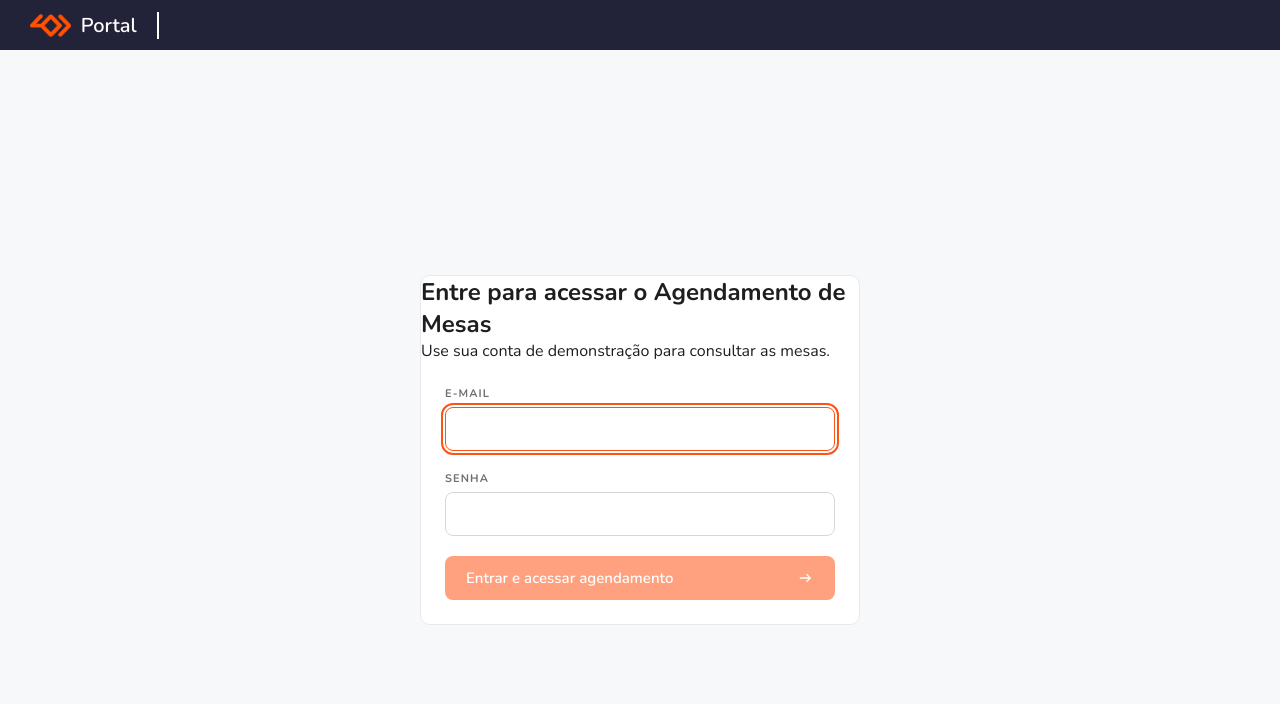
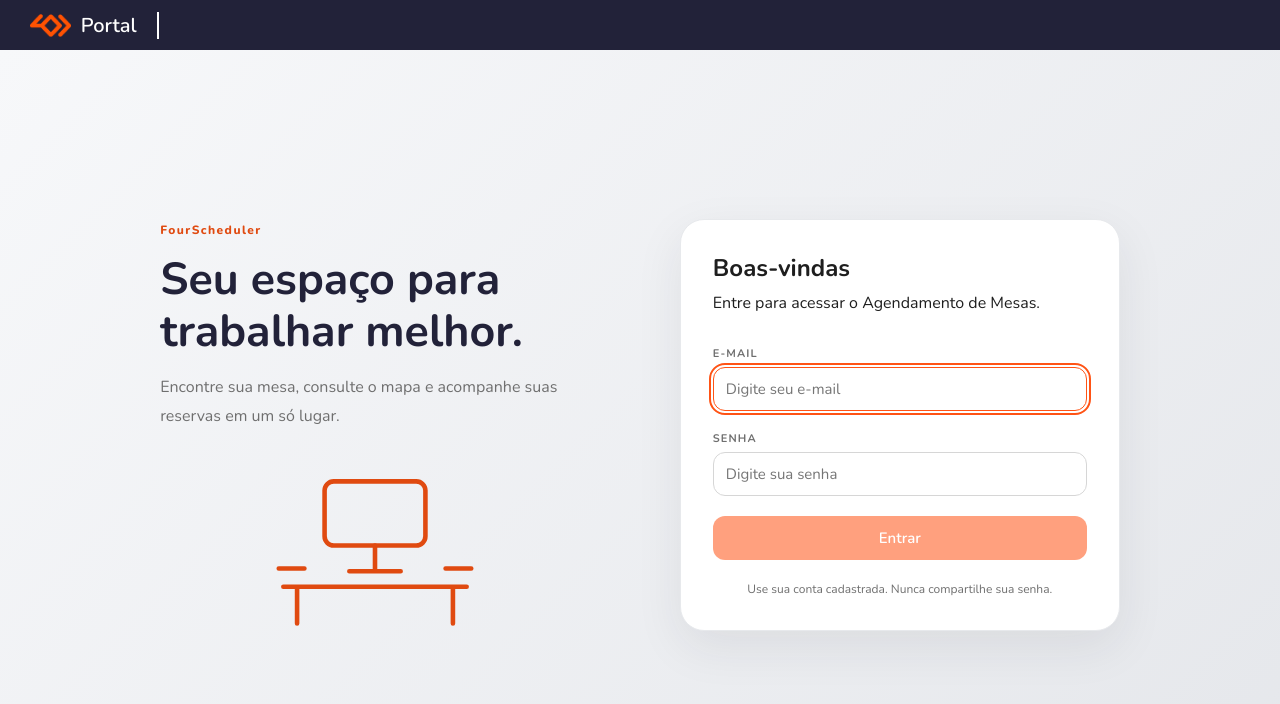
Before and after one commit to FourScheduler/agendamento-mesas, an Angular app in the folder frontend/: page /login in a window 1280 px wide. Shown: the top 704 px of the page. Built offline with nearby package versions, Linux system fonts and the light colour scheme.

Commit message:
style: melhora layout da tela de login

```diff
--- a/frontend/src/app/features/auth/login-page.css
+++ b/frontend/src/app/features/auth/login-page.css
@@ -1,24 +1,83 @@
 :host {
-  display: block;
-  min-height: 100vh;
+  display: flex;
+  min-height: 100%;
   background: var(--page-bg);
 }
 .login-page {
   display: flex;
   align-items: center;
   justify-content: center;
-  min-height: 100vh;
-  padding: 2rem 1rem;
+  flex: 1;
+  min-width: 0;
+  gap: clamp(2rem, 7vw, 7rem);
+  padding: 3rem 1.5rem;
+  background: linear-gradient(135deg, #f7f8fa, #e5e7eb);
+}
+.apresentacao {
+  width: min(100%, 430px);
+  color: var(--navy);
+}
+.marca {
+  color: var(--orange-dark);
+  font-size: 0.75rem;
+  font-weight: 800;
+  letter-spacing: 0.12em;
+}
+.apresentacao h1 {
+  margin: 1rem 0;
+  font-size: clamp(2rem, 3.5vw, 3rem);
+  line-height: 1.15;
+}
+.apresentacao > p:not(.marca) {
+  color: var(--muted);
+  line-height: 1.8;
+}
+.ilustracao {
+  display: block;
+  width: 220px;
+  max-width: 100%;
+  margin: 2rem auto 0;
+  color: var(--orange-dark);
 }
 .login {
   width: min(100%, 440px);
+  flex-shrink: 0;
+  border-radius: 24px;
+  overflow: hidden;
+  box-shadow: 0 16px 48px rgb(34 34 57 / 8%);
+}
+.login .cartao__cabecalho {
+  padding: 2rem 2rem 0;
+  border: 0;
+}
+.login h2 {
+  margin: 0 0 0.5rem;
+}
+.login .campo__entrada,
+.entrar {
+  border-radius: 12px;
 }
 form {
   display: grid;
   gap: 1.25rem;
-  padding: 1.5rem;
+  padding: 2rem;
 }
 .entrar {
   width: 100%;
-  justify-content: space-between;
+  justify-content: center;
 }
+.aviso {
+  margin: 0;
+  color: var(--muted);
+  text-align: center;
+  font-size: 0.75rem;
+  line-height: 1.5;
+}
+@media (max-width: 760px) {
+  .login-page {
+    flex-direction: column;
+    gap: 2rem;
+  }
+  .apresentacao { text-align: center; }
+  .ilustracao { display: none; }
+}
--- a/frontend/src/app/features/auth/login-page.html
+++ b/frontend/src/app/features/auth/login-page.html
@@ -1,8 +1,18 @@
 <main class="login-page">
+  <section class="apresentacao" aria-labelledby="titulo-apresentacao">
+    <p class="marca">FourScheduler</p>
+    <h1 id="titulo-apresentacao">Seu espaço para trabalhar melhor.</h1>
+    <p>Encontre sua mesa, consulte o mapa e acompanhe suas reservas em um só lugar.</p>
+    <svg class="ilustracao" viewBox="0 0 240 180" fill="none" stroke="currentColor"
+      stroke-width="5" stroke-linecap="round" stroke-linejoin="round" aria-hidden="true">
+      <rect x="65" y="20" width="110" height="70" rx="10" />
+      <path d="M120 90v28m-28 0h56M20 135h200M35 135v40m170-40v40M15 115h28m154 0h28" />
+    </svg>
+  </section>
   <section class="login cartao" aria-labelledby="titulo-login">
     <div class="cartao__cabecalho">
-      <h2 id="titulo-login">Entre para acessar o Agendamento de Mesas</h2>
-      <p>Use sua conta de demonstração para consultar as mesas.</p>
+      <h2 id="titulo-login">Boas-vindas</h2>
+      <p>Entre para acessar o Agendamento de Mesas.</p>
     </div>
     <form #form="ngForm" (ngSubmit)="entrar()">
       <div class="campo">
@@ -12,6 +22,7 @@
           id="email"
           name="email"
           type="email"
+          placeholder="Digite seu e-mail"
           [(ngModel)]="email"
           required
           email
@@ -27,6 +38,7 @@
           id="senha"
           name="senha"
           type="password"
+          placeholder="Digite sua senha"
           [(ngModel)]="senha"
           required
           autocomplete="current-password"
@@ -41,11 +53,9 @@
         type="submit"
         [disabled]="form.invalid || entrando()"
       >
-        {{ entrando() ? 'Entrando…' : 'Entrar e acessar agendamento' }}
-        <svg viewBox="0 0 24 24" width="18" height="18" fill="none" stroke="currentColor" stroke-width="1.8" aria-hidden="true">
-          <path d="M5 12h14m-5-5 5 5-5 5" />
-        </svg>
+        {{ entrando() ? 'Entrando…' : 'Entrar' }}
       </button>
+      <p class="aviso">Use sua conta cadastrada. Nunca compartilhe sua senha.</p>
     </form>
   </section>
 </main>
```
Also changed, not shown: 1 other file (tests, documents, lock files or other folders).
